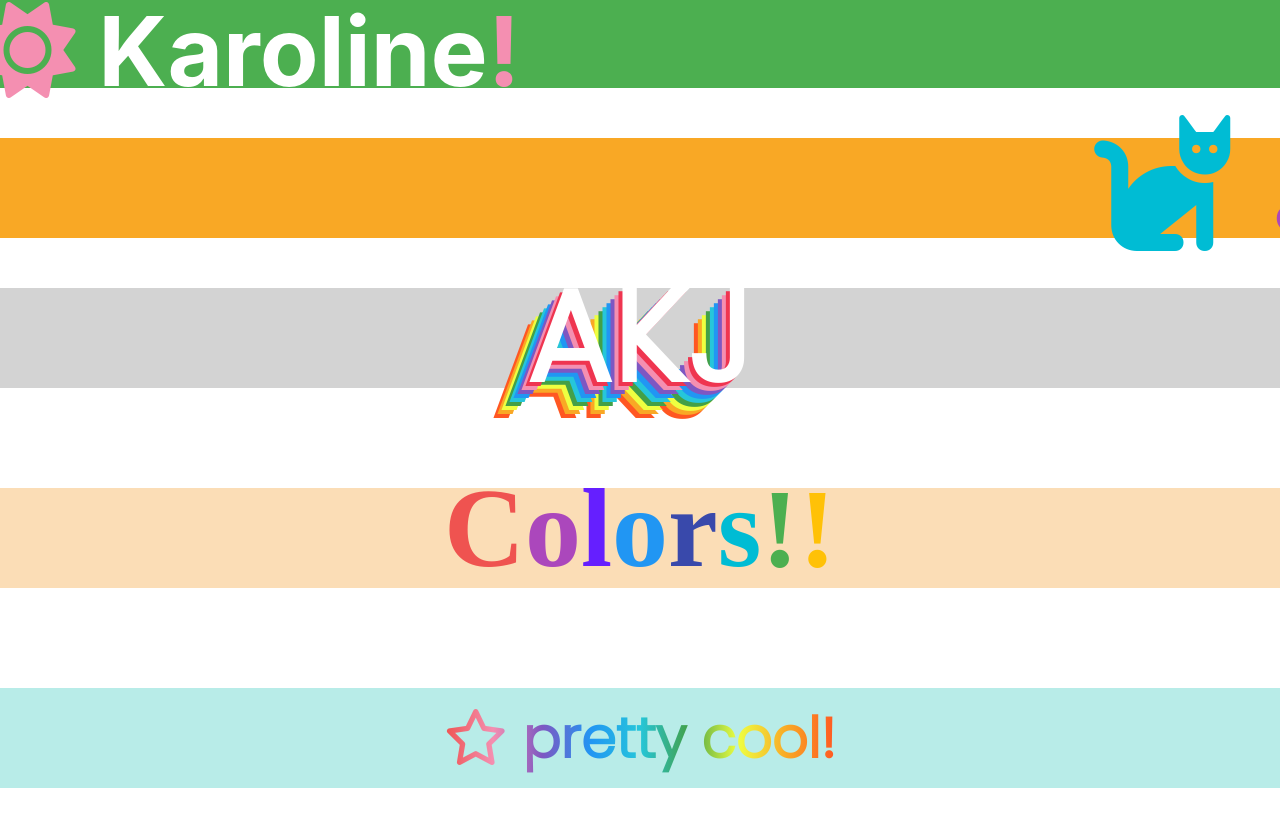
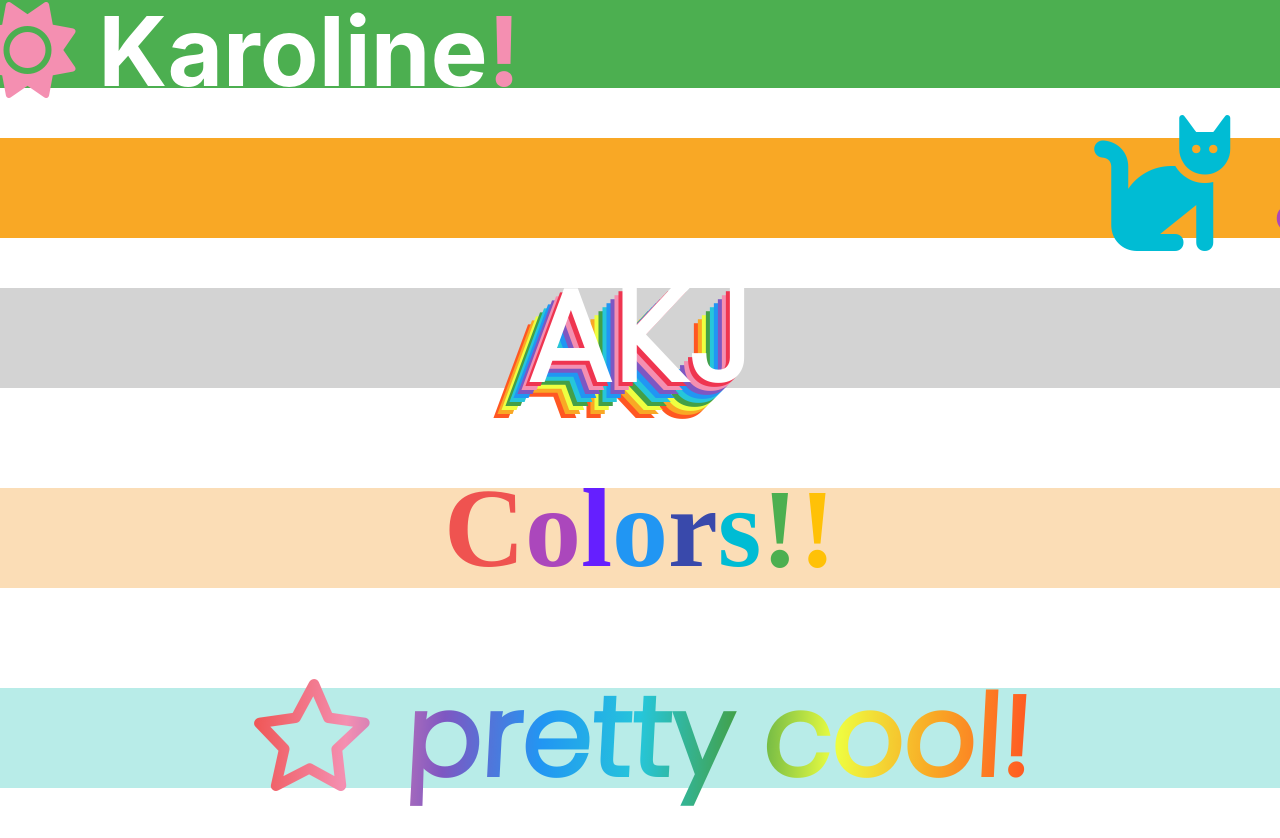
Before and after one commit to katarzyna-kw/css-animation-fun, a React (Create React App) app: page / in a window 1280 px wide. Shown: the part 212-1050 px from the top of the page. Built offline with nearby package versions, Linux system fonts and the light colour scheme; a web font is replaced by a local one.

Commit message:
font size increase on .Gradient h1

```diff
--- a/src/components/Gradient.css
+++ b/src/components/Gradient.css
@@ -15,8 +15,8 @@
   }
 
   .Gradient h1 {
-    font-size: 3.5em;
-    transform: scale (2) skew(-3deg);
+    font-size: 7em;
+    transform: skew(-3deg);
     background: linear-gradient(to right, #ef5350, #f48fb1, #7e57c2, #2196f3, #26c6da, #43a047, #eeff41, #f9a825, #ff5722);
     -webkit-background-clip: text;
     -webkit-text-fill-color: transparent;
```
